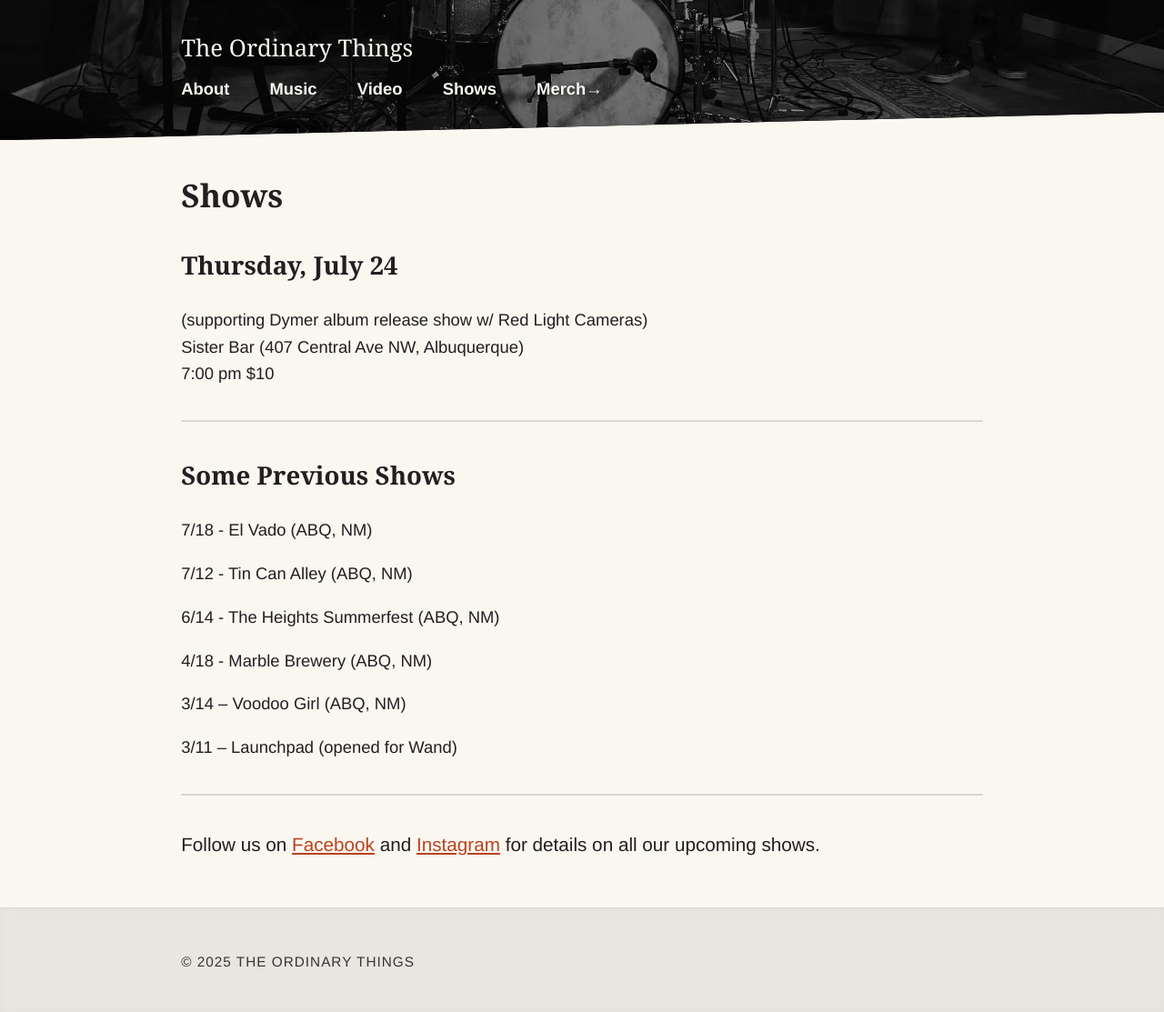
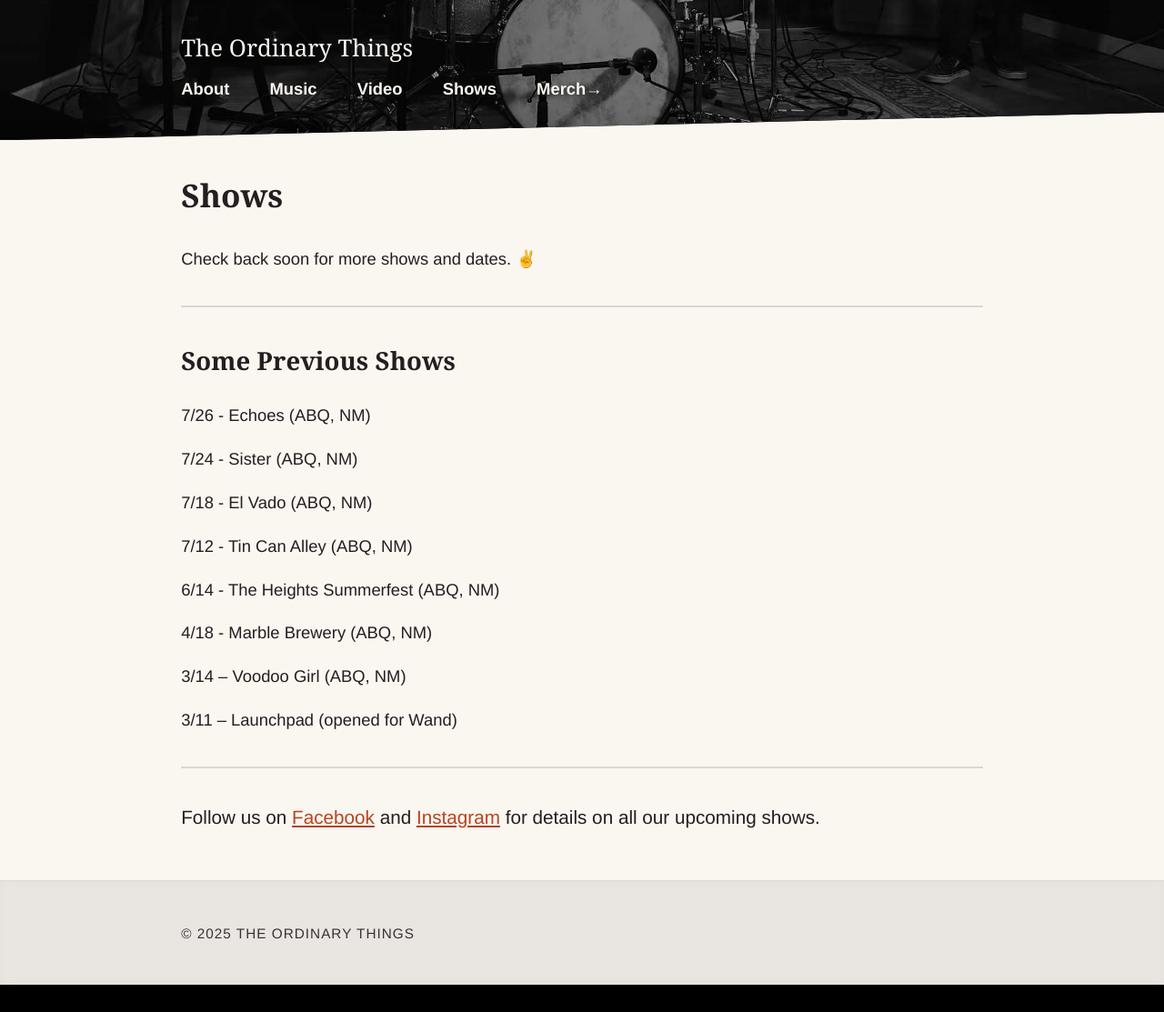
Before and after one commit to nsmsn/theordinarythings, a Jekyll site: the page built from shows.md, in a window 1280 px wide. Shown: the whole page at 91% size. Built offline with Jekyll 4.4.1, drawn with Linux system fonts in a browser that asks for light colours; some web fonts are replaced; after the commit the page ends 1083 px from its top, so only the background shows below that.

Commit message:
Updated Shows

```diff
--- a/shows.md
+++ b/shows.md
@@ -5,16 +5,15 @@ permalink: "/shows/"
 layout: page
 ---
 
-## Thursday, July 24
-(supporting Dymer album release show w/ Red Light Cameras)<br/>
-Sister Bar (407 Central Ave NW, Albuquerque)<br/>
-7:00 pm   $10
-
-<!--Check back soon for more shows and dates. ✌️-->
+Check back soon for more shows and dates. ✌️
 
 ---
 
 ## Some Previous Shows
+
+7/26 - Echoes (ABQ, NM)
+
+7/24 - Sister (ABQ, NM)
 
 7/18 - El Vado (ABQ, NM)
 
```
